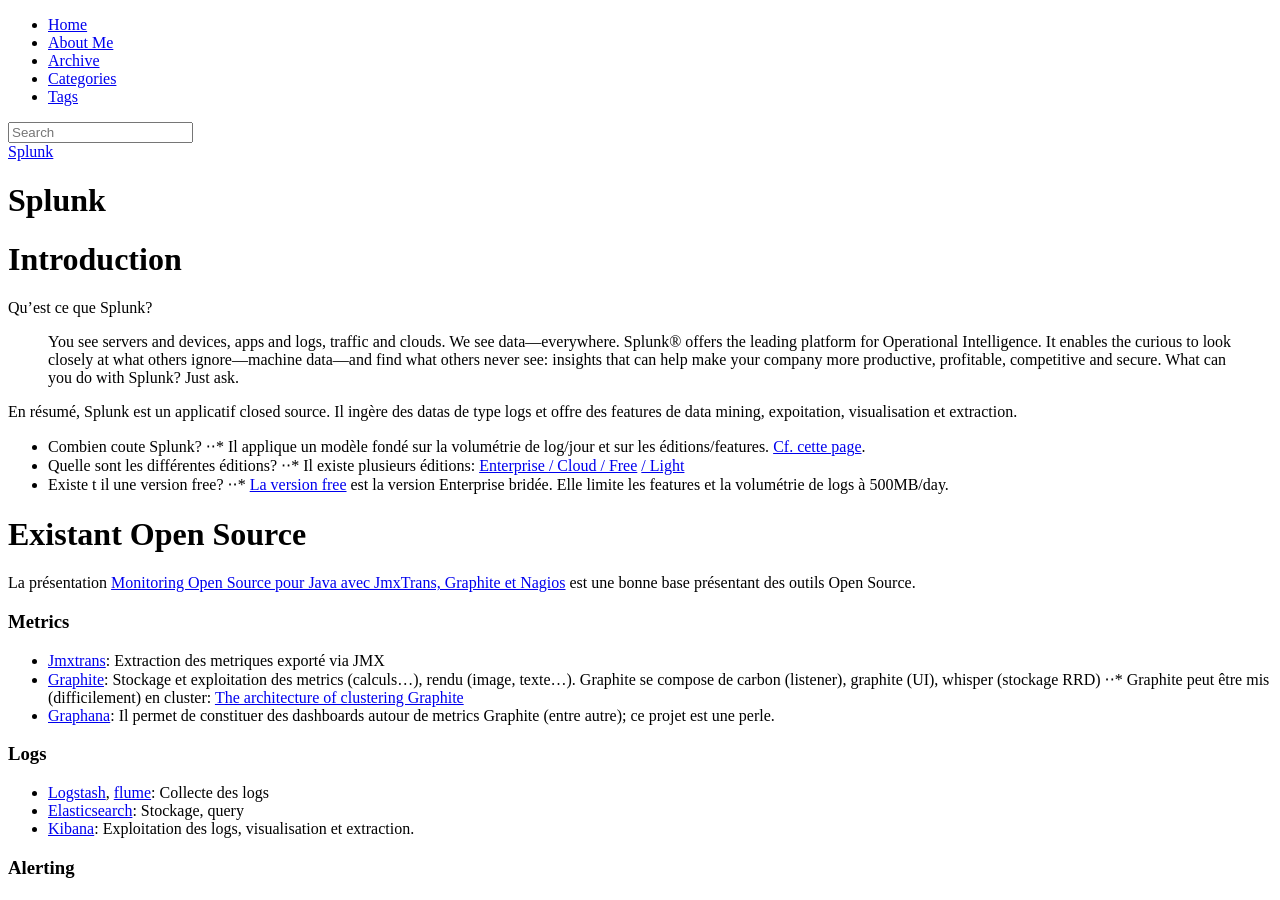
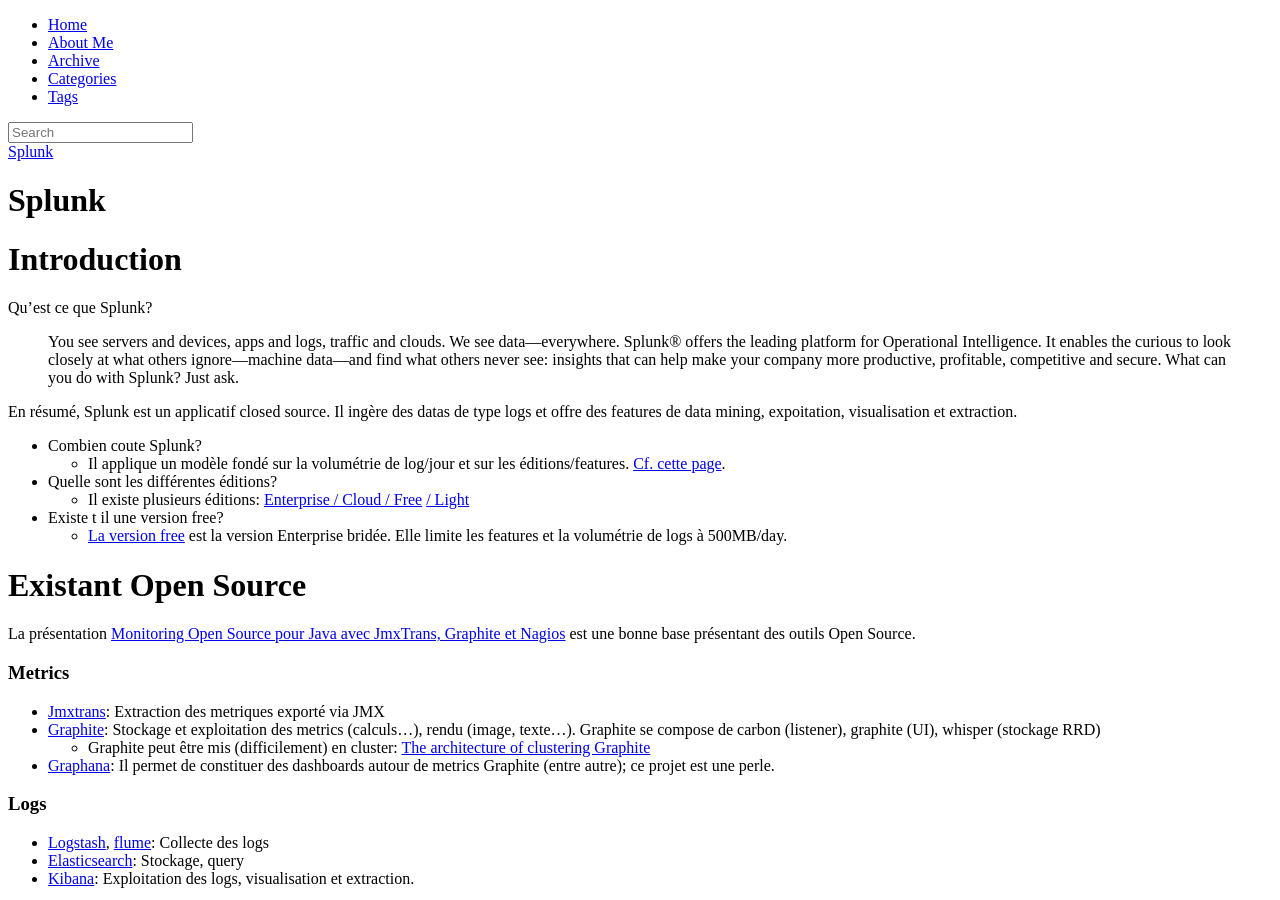
Before and after one commit to nithril/nithril.github.io, a Jekyll site: the page built from _posts/2015-05-26-operational-intelligence-splunk.markdown, in a window 1280 px wide and 900 px high. Built offline with Jekyll 4.4.1, drawn with Linux system fonts in a browser that asks for light colours; nearby versions of some CDN libraries; library files that are not in the unit come from our copies; comment, search, counter and statistics services are not loaded.

```diff
--- a/_posts/2015-05-26-operational-intelligence-splunk.markdown
+++ b/_posts/2015-05-26-operational-intelligence-splunk.markdown
@@ -16,11 +16,11 @@ En résumé, Splunk est un applicatif closed source. Il ingère des datas de typ
 
 
 * Combien coute Splunk?
-⋅⋅* Il applique un modèle fondé sur la volumétrie de log/jour et sur les éditions/features. [Cf. cette page](http://www.splunk.com/en_us/products/pricing.html).
+    * Il applique un modèle fondé sur la volumétrie de log/jour et sur les éditions/features. [Cf. cette page](http://www.splunk.com/en_us/products/pricing.html).
 * Quelle sont les différentes éditions?
-⋅⋅* Il existe plusieurs éditions: [Enterprise / Cloud / Free](http://www.splunk.com/en_us/products/splunk-enterprise/free-vs-enterprise.html) [/ Light](http://www.splunk.com/en_us/products/splunk-light/splunk-light-vs-splunk-enterprise.html)
+    * Il existe plusieurs éditions: [Enterprise / Cloud / Free](http://www.splunk.com/en_us/products/splunk-enterprise/free-vs-enterprise.html) [/ Light](http://www.splunk.com/en_us/products/splunk-light/splunk-light-vs-splunk-enterprise.html)
 * Existe t il une version free?
-⋅⋅* [La version free](http://www.splunk.com/en_us/products/splunk-enterprise/free-vs-enterprise.html) est la version Enterprise bridée. Elle limite les features et la volumétrie de logs à 500MB/day.
+    * [La version free](http://www.splunk.com/en_us/products/splunk-enterprise/free-vs-enterprise.html) est la version Enterprise bridée. Elle limite les features et la volumétrie de logs à 500MB/day.
 
 <!--more-->
 
@@ -32,7 +32,7 @@ est une bonne base présentant des outils Open Source.
 ### Metrics
 * [Jmxtrans](http://www.jmxtrans.org/): Extraction des metriques exporté via JMX
 * [Graphite](http://graphite.wikidot.com/): Stockage et exploitation des metrics (calculs...), rendu (image, texte...). Graphite se compose de carbon (listener), graphite (UI), whisper (stockage RRD)
-⋅⋅* Graphite peut être mis (difficilement) en cluster: [The architecture of clustering Graphite](https://grey-boundary.io/the-architecture-of-clustering-graphite/)
+    * Graphite peut être mis (difficilement) en cluster: [The architecture of clustering Graphite](https://grey-boundary.io/the-architecture-of-clustering-graphite/)
 * [Graphana](http://grafana.org/): Il permet de constituer des dashboards autour de metrics Graphite (entre autre); ce projet est une perle.
 
 ### Logs
```
